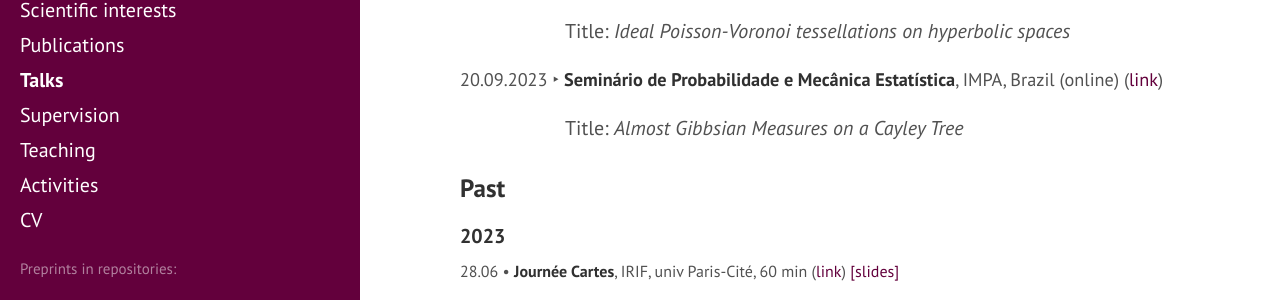
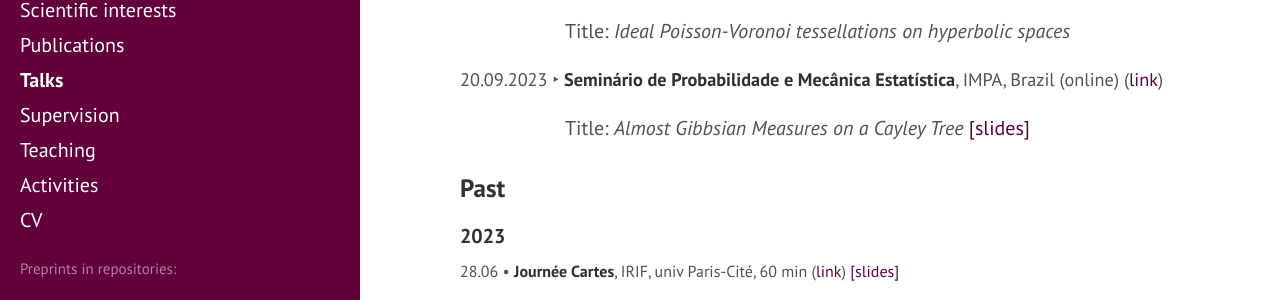
Before and after one commit to matteodachille/matteodachille.github.io, a Jekyll site: the page built from talks.md, in a window 1280 px wide and 900 px high. Shown: the part 233-533 px from the top of the window. Built offline with Jekyll 4.4.1, drawn with Linux system fonts in a browser that asks for light colours; nearby versions of some CDN libraries; some web fonts are replaced.

Commit message:
Added slides of IMPA talk

```diff
--- a/talks.md
+++ b/talks.md
@@ -35,7 +35,7 @@ Title: _Ideal Poisson-Voronoi tessellations on hyperbolic spaces_ <!--[ [slides]
 20.09.2023 &#x2023; **Seminário de Probabilidade e Mecânica Estatística**, IMPA, Brazil (online) ([link](https://spmes.impa.br/){:target="_blank"})
 {: style="font-size: 18.3px" }
 
-Title: _Almost Gibbsian Measures on a Cayley Tree_ <!--[ [slides] ](#){:target="_blank"}-->
+Title: _Almost Gibbsian Measures on a Cayley Tree_ [ [slides] ]({{ site.baseurl }}downloads/SPMES_20_09_2023_final.pdf){:target="_blank"}
 {: style="margin-left: 105px" }
 
 
```
Also changed, not shown: 1 other file.
